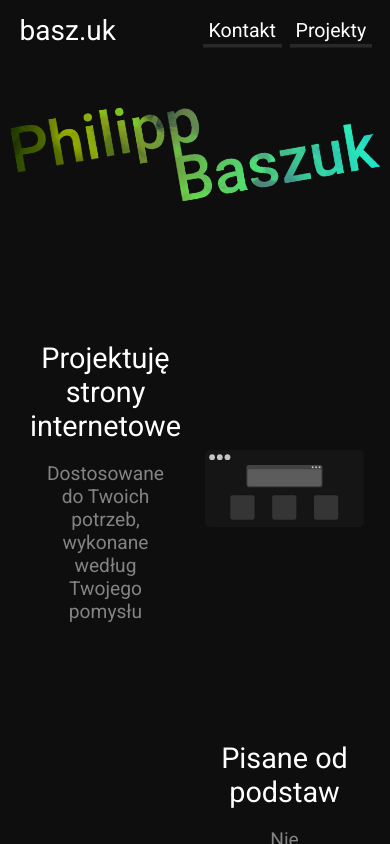
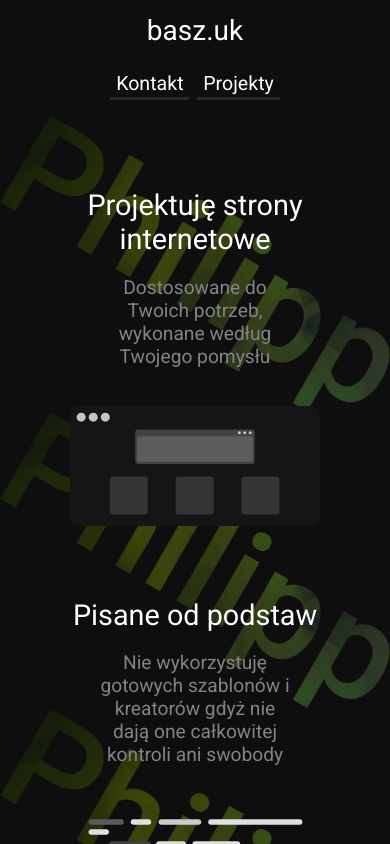
Before and after one commit to ErnstStavroBlofeld/BaszukWebsite, an Angular app: page / in a window 390 px wide. Shown: the top 844 px of the page. Built offline with nearby package versions, Linux system fonts and the light colour scheme.

Commit message:
Added responsive feature for home view and header

```diff
--- a/src/app/app-header/app-header.component.css
+++ b/src/app/app-header/app-header.component.css
@@ -17,3 +17,15 @@
   font-size: .7em;
   line-height: 1.75em;
 }
+
+@media (max-width: 500px) {
+  header {
+    display: block;
+    text-align: center;
+  }
+
+  header nav {
+    text-align: center;
+    padding-top: 1em;
+  }
+}
--- a/src/app/app-route-home/app-route-home.component.css
+++ b/src/app/app-route-home/app-route-home.component.css
@@ -15,3 +15,21 @@
   margin: 0 auto;
   padding: 1em;
 }
+
+@media (max-width: 900px) {
+  :host {
+    background-image: url('../../assets/background-tile.png');
+    background-size: 100%;
+    display: block;
+  }
+
+  .banner {
+    display: none;
+  }
+
+  app-showcase {
+    max-width: 75%;
+    margin: 3em auto;
+    display: block;
+  }
+}
```
Also changed, not shown: src/assets/background-tile.png (added).
